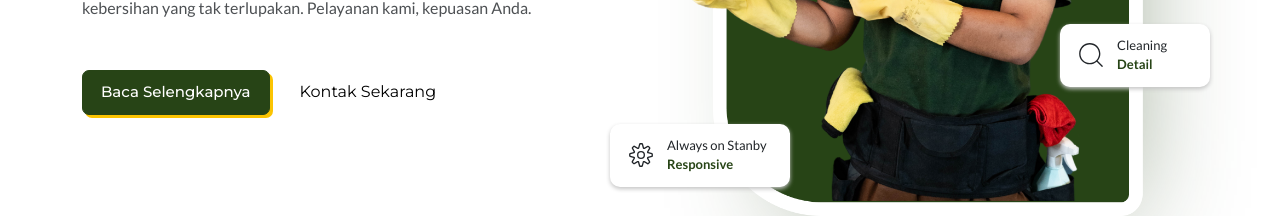
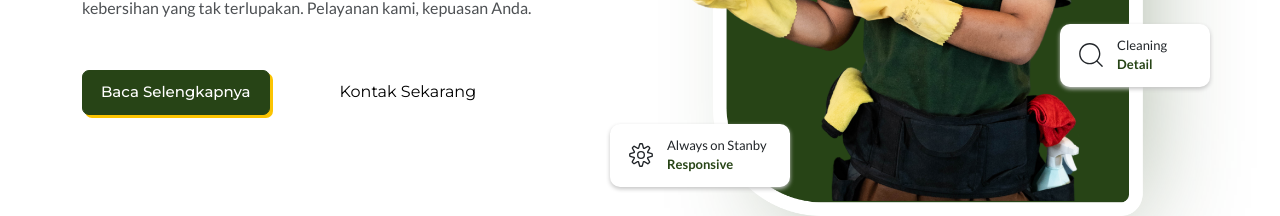
Before and after one commit to timmdkrtf/Nyamanin, a React (Vite) app: page / in a window 1280 px wide. Shown: the part 376-592 px from the top of the page. Built offline with nearby package versions, Linux system fonts and the light colour scheme.

Commit message:
fix some bug

```diff
--- a/src/components/Home.jsx
+++ b/src/components/Home.jsx
@@ -14,7 +14,7 @@ function Home(){
                         <h1><span className="kebersihan">Kebersihan</span> Berkualitas tanpa batas? <span className="nyamanin"><img src={brushGreen} alt="" />Nyamanin</span> aja</h1>
                         <p>Tim profesional kami siap mengatasi noda dan kotoran membandel dengan peralatan terbaik. Hemat waktu, rasakan ketenangan, dan nikmati kebersihan yang tak terlupakan. Pelayanan kami, kepuasan Anda.</p>
                         <div className="d-flex">
-                            <button>Baca Selengkapnya</button>
+                            <a href="#about"><button>Baca Selengkapnya</button></a>
                             <a href="#">Kontak Sekarang</a>
                         </div>
                     </div>
```
